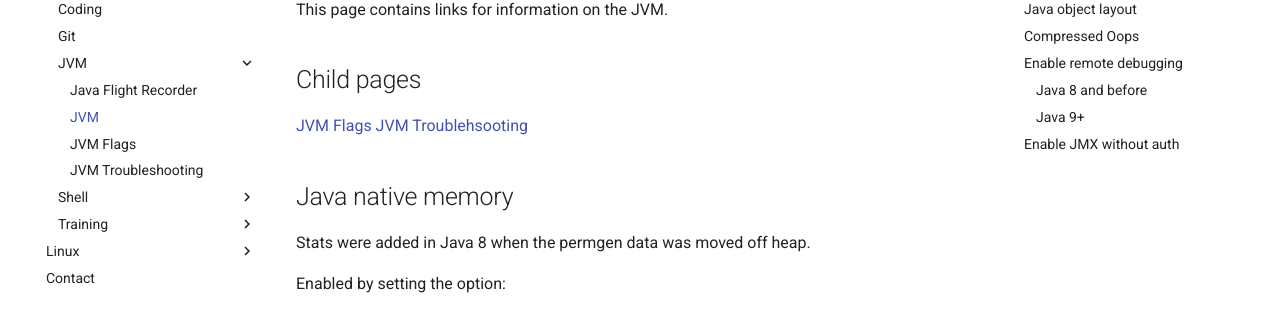
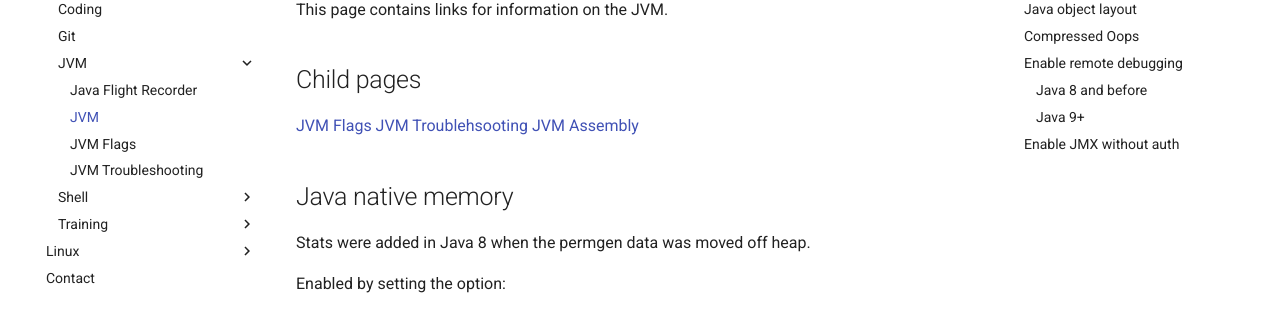
Before and after one commit to turf00/jbook, an MkDocs documentation site: the page built from docs/coding/jvm/jvm.md, in a window 1280 px wide and 900 px high. Shown: the part 183-492 px from the top of the window. Built offline with MkDocs 1.6.1 and Material for MkDocs 9.7.7, drawn with Linux system fonts in a browser that asks for light colours; comment, search, counter and statistics services are not loaded.

Commit message:
Add link

```diff
--- a/docs/coding/jvm/jvm.md
+++ b/docs/coding/jvm/jvm.md
@@ -8,6 +8,7 @@ This page contains links for information on the JVM.
 
 [JVM Flags](jvm-flags.md)
 [JVM Troublehsooting](jvm-troubleshooting.md)
+[JVM Assembly](jvm-asm.md)
 
 # Java native memory
 
```
